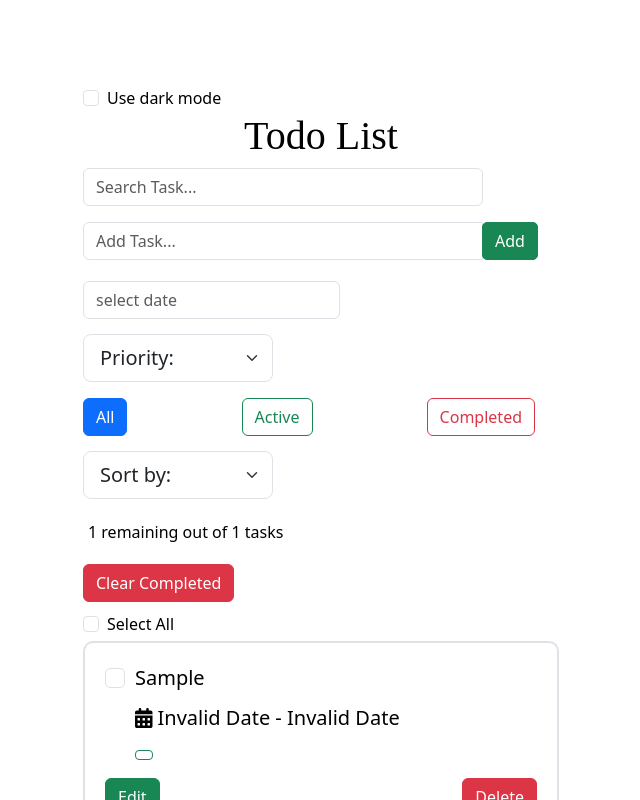
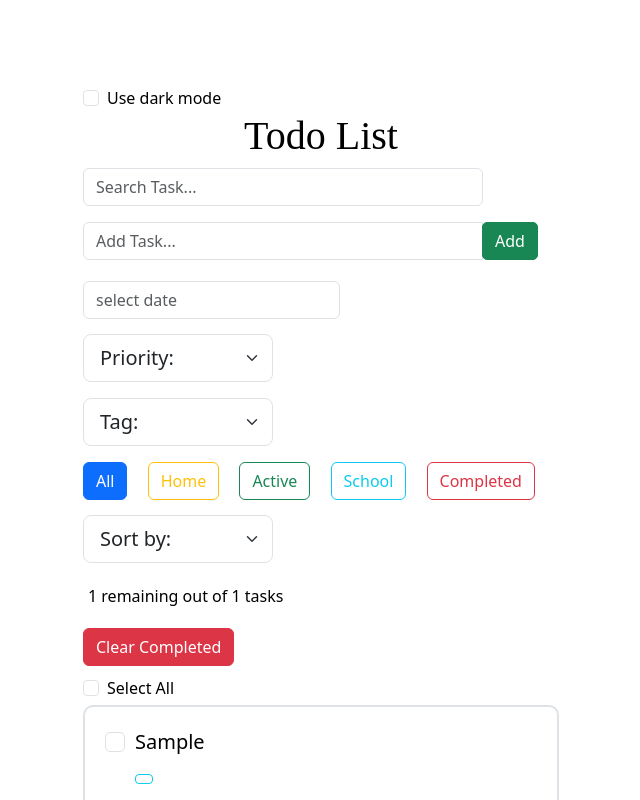
Before and after one commit to shakerbillo/todoApp, a React (Create React App) app: page / in a window 1280 px wide. Both pictures are taken after typing "Sample" into the empty fields and a click on the button "Add". Shown: the top 800 px of the page, without its empty margins (319-959 px from the left). Built offline with nearby package versions, Linux system fonts and the light colour scheme.

Commit message:
added tag func with filter sort and edit func

```diff
--- a/src/App.js
+++ b/src/App.js
@@ -12,6 +12,7 @@ import 'react-datepicker/dist/react-datepicker.css';
 import Priority from './components/Priority';
 import Switch from './components/Switch';
 import { useTheme } from './Hook/ThemeContext';
+import Tags from './components/Tags';
 
 const App = () => {
 	const [tasks, setTasks] = useState([]);
@@ -20,12 +21,13 @@ const App = () => {
 	const [sortOrder, setSortOrder] = useState('');
 	const [selectDate, setSelectDate] = useState('');
 	const [selectPriority, setSelectPriority] = useState('');
+	const [selectedTag, setSelectedTag] = useState('');
 
 	//Theme
 	const { theme } = useTheme();
 
 	// Add Task
-	const handleAddTask = (title, date, priority) => {
+	const handleAddTask = (title, date, priority, tag) => {
 		if (title.trim() === '') {
 			alert('Please add a task and due date!');
 			return;
@@ -38,6 +40,7 @@ const App = () => {
 				completed: false,
 				date: date,
 				priority: priority,
+				tag: tag,
 			},
 		]);
 	};
@@ -106,6 +109,10 @@ const App = () => {
 			return tasks.filter((task) => !task.completed);
 		} else if (filter === 'Completed') {
 			return tasks.filter((task) => task.completed);
+		} else if (filter === 'Home') {
+			return tasks.filter((task) => task.tag === 'Home');
+		} else if (filter === 'School') {
+			return tasks.filter((task) => task.tag === 'School');
 		}
 	};
 
@@ -139,6 +146,10 @@ const App = () => {
 				return a.priority === 'Medium' ? -1 : b.priority === 'Medium' ? 1 : 0;
 			} else if (sortOrder === 'Low') {
 				return a.priority === 'Low' ? -1 : b.priority === 'Low' ? 1 : 0;
+			} else if (sortOrder === 'Home') {
+				return a.tag.localeCompare(b.tag);
+			} else if (sortOrder === 'School') {
+				return b.tag.localeCompare(a.tag);
 			}
 			return 0;
 		});
@@ -160,6 +171,11 @@ const App = () => {
 	// handle priorities
 	const handlePriorityChange = (e) => {
 		setSelectPriority(e.target.value);
+	};
+
+	// handle tags
+	const handleTagChange = (e) => {
+		setSelectedTag(e.target.value);
 	};
 
 	// Search Filter
@@ -215,6 +231,8 @@ const App = () => {
 					setSelectDate={setSelectDate}
 					priority={selectPriority}
 					setSelectPriority={setSelectPriority}
+					tag={selectedTag}
+					setSelectedTag={setSelectedTag}
 				/>
 				<DatePicker
 					showTimeSelect
@@ -232,9 +250,11 @@ const App = () => {
 					onPriorityChange={handlePriorityChange}
 					priority={selectPriority}
 				/>
+				<Tags onTagChange={handleTagChange} tag={selectedTag} />
 				<FilterOption filter={filter} setFilter={setFilter} />
 				<SortOption sortOrder={sortOrder} onSortChange={handleSortChange} />
 				<TaskList
+					tag={selectedTag}
 					priority={selectPriority}
 					date={selectDate}
 					onSelectAll={handleSelectAll}
--- a/src/components/AddTask.js
+++ b/src/components/AddTask.js
@@ -1,7 +1,7 @@
 import React, { useState } from 'react';
 
 
-const AddTask = ({ onAddTask , date, setSelectDate,priority, setSelectPriority}) => {
+const AddTask = ({ onAddTask , date, setSelectDate,priority, setSelectPriority, tag, setSelectedTag}) => {
 	const [title, setTitle] = useState('');
 
 	// handleTodoChange
@@ -10,10 +10,11 @@ const AddTask = ({ onAddTask , date, setSelectDate,priority, setSelectPriority})
 	};
 
 	const handleButtonClick = () => {
-		onAddTask(title, date, priority);
+		onAddTask(title, date, priority, tag);
 		setTitle('');
 		setSelectDate('')
 		setSelectPriority('')
+		setSelectedTag('')
 
 	};
 	return (
--- a/src/components/FilterOption.js
+++ b/src/components/FilterOption.js
@@ -10,6 +10,15 @@ const FilterOption = ({ filter, setFilter }) => {
 	const handleCompletedClick = () => {
 		setFilter('Completed');
 	};
+
+	const handleHomeClick = () => {
+		setFilter('Home');
+	};
+
+	const handleSchoolClick = () => {
+		setFilter('School');
+	};
+
 	return (
 		<div className="filter">
 			<button
@@ -23,12 +32,30 @@ const FilterOption = ({ filter, setFilter }) => {
 			</button>
 			<button
 				type="button"
+				className={`btn btn-outline-warning ${
+					filter === 'Home' ? 'active' : ''
+				}`}
+				onClick={handleHomeClick}
+			>
+				Home
+			</button>
+			<button
+				type="button"
 				className={`btn btn-outline-success ${
 					filter === 'Active' ? 'active' : ''
 				}`}
 				onClick={handleActiveClick}
 			>
 				Active
+			</button>
+			<button
+				type="button"
+				className={`btn btn-outline-info ${
+					filter === 'School' ? 'active' : ''
+				}`}
+				onClick={handleSchoolClick}
+			>
+				School
 			</button>
 			<button
 				type="button"
--- a/src/components/SortOption.js
+++ b/src/components/SortOption.js
@@ -18,6 +18,8 @@ const SortOption = ({ sortOrder, onSortChange }) => {
 				<option value="High">High</option>
 				<option value="Medium">Medium</option>
 				<option value="Low">Low</option>
+				<option value="Home">Home</option>
+				<option value="School">School</option>
 			</select>
 		</div>
 	);
--- /dev/null
+++ b/src/components/Tags.js
@@ -0,0 +1,21 @@
+import React from 'react';
+
+const Tags = ({ onTagChange, tag }) => {
+	return (
+		<div className='tag'>
+			<select
+				onChange={onTagChange}
+				className="form-select form-select-lg mb-3"
+				style={{ width: '40%' }}
+				aria-label=".form-select-lg example"
+				value={tag}
+			>
+				<option>Tag:</option>
+				<option value="Home">Home</option>
+				<option value="School">School</option>
+			</select>
+		</div>
+	);
+};
+
+export default Tags;
--- a/src/components/TaskList.js
+++ b/src/components/TaskList.js
@@ -13,13 +13,15 @@ const TaskList = ({
 	onSelectAll,
 	date,
 	priority,
+	tag,
 }) => {
-
-	const {theme} = useTheme()
+	const { theme } = useTheme();
 	return (
-		<div style={{
-			color: theme === "light" ? "black" : "white",
-		  }}>
+		<div
+			style={{
+				color: theme === 'light' ? 'black' : 'white',
+			}}
+		>
 			<div className="task-counter">
 				{remaining} remaining out of {tasks.length} tasks
 			</div>
@@ -34,6 +36,7 @@ const TaskList = ({
 			{tasks.map((task) => (
 				<div className="" style={{ maxWidth: '550px' }} id="todo" key={task.id}>
 					<TodoItem
+						tag={tag}
 						priority={priority}
 						date={new Date(task.date)}
 						task={task}
--- a/src/components/TodoItem.js
+++ b/src/components/TodoItem.js
@@ -12,15 +12,16 @@ const TodoItem = ({
 	onCompleteTask,
 	date,
 	priority,
-
+	tag,
 }) => {
 	const [isEditing, setIsEditing] = useState(false);
 	const [editedTitle, setEditedTitle] = useState(task.title);
 	const [error, setError] = useState('');
 	const [editedDate, setEditedDate] = useState(new Date(task.date));
 	const [editedPriority, setEditedPriority] = useState(task.priority);
+	const [editedTag, setEditedTag] = useState(task.tag);
 
-	const {theme} = useTheme()
+	const { theme } = useTheme();
 
 	const handleEditChange = (e) => {
 		setEditedTitle(e.target.value);
@@ -35,6 +36,10 @@ const TodoItem = ({
 		setEditedPriority(e.target.value);
 	};
 
+	const handleEditTagChange = (e) => {
+		setEditedTag(e.target.value);
+	};
+
 	const handleSave = () => {
 		if (editedTitle.trim() === '') {
 			setError('Title cannot be empty.');
@@ -44,6 +49,7 @@ const TodoItem = ({
 				title: editedTitle,
 				date: editedDate,
 				priority: editedPriority,
+				tag:editedTag
 			});
 			setIsEditing(false);
 		}
@@ -54,6 +60,7 @@ const TodoItem = ({
 		setEditedTitle(task.title);
 		setEditedDate(new Date(task.date));
 		setEditedPriority(task.priority);
+		setEditedTag(task.tag);
 	};
 
 	const handleCompletedTask = () => {
@@ -61,10 +68,11 @@ const TodoItem = ({
 	};
 
 	return (
-		<div style={{
-			color: theme === "light" ? "black" : "white",
-		  }}
-		 >
+		<div
+			style={{
+				color: theme === 'light' ? 'black' : 'white',
+			}}
+		>
 			<div className="border border-2" id="todo-text">
 				<div className="form-check">
 					<label className="form-check-label" htmlFor="flexCheckDefault">
@@ -111,6 +119,17 @@ const TodoItem = ({
 									<option value="medium">Medium</option>
 									<option value="low">Low</option>
 								</select>
+
+								<select
+									onChange={handleEditTagChange}
+									className="form-select form-select-lg mb-3"
+									aria-label=".form-select-lg example"
+									value={editedTag}
+								>
+									<option>Tag:</option>
+									<option value="Home">Home</option>
+									<option value="School">School</option>
+								</select>
 							</>
 						) : (
 							<div
@@ -119,6 +138,15 @@ const TodoItem = ({
 								}}
 							>
 								<div>{task.title}</div>
+								<div
+									className={`btn ${
+										task.tag === 'Home'
+											? 'btn-outline-primary btn-sm'
+											: 'btn-outline-info btn-sm'
+									} todo-output`}
+								>
+									{task.tag}
+								</div>
 
 								<div className="todo-output">
 									<FontAwesomeIcon icon={faCalendarAlt} />
```
